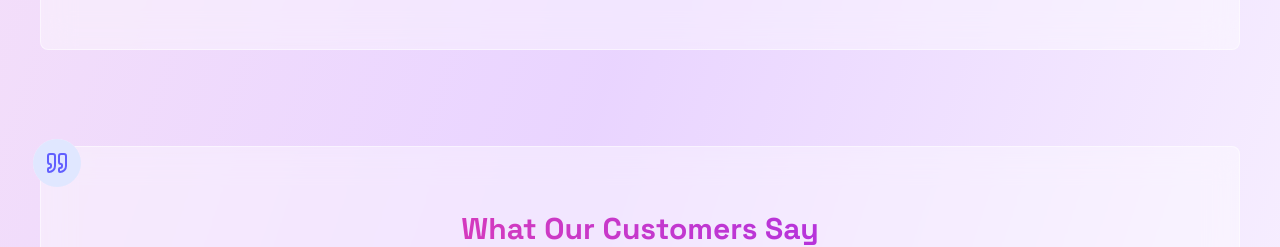
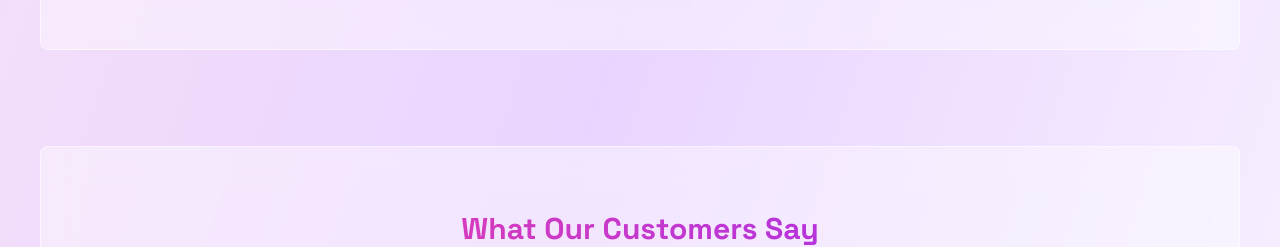
Before and after one commit to Yashxp1/softsell, a Next.js app: page / in a window 1280 px wide. Shown: the part 1960-2207 px from the top of the page. Built offline with nearby package versions, Linux system fonts and the light colour scheme.

Commit message:
refactor Features, Footer, and Reviews components by removing unnecessary comments and optimizing imports

```diff
--- a/src/components/Features.tsx
+++ b/src/components/Features.tsx
@@ -76,7 +76,7 @@ const Features = () => {
         </div>
       </div>
 
-      {/* Optional Stats Section */}
+
       <div className="container mx-auto px-6 mt-16">
         <div className="grid grid-cols-1 md:grid-cols-3 gap-8 max-w-4xl mx-auto">
           <div className="bg-white/70 dark:bg-gray-800/60 rounded-xl p-6 text-center">
--- a/src/components/Reviews.tsx
+++ b/src/components/Reviews.tsx
@@ -1,5 +1,5 @@
 import React from 'react';
-import { Star, Quote } from 'lucide-react';
+import { Star } from 'lucide-react';
 
 const testimonials = [
   {
@@ -47,25 +47,7 @@ const Reviews = () => {
               key={idx}
               className="bg-white dark:bg-gray-800 rounded-xl shadow-md overflow-hidden flex flex-col h-full"
             >
-              {/* Quote Icon */}
-              <div className="absolute -left-2 -top-2">
-                <div
-                  className={`p-3 rounded-full
-                  ${
-                    idx === 0
-                      ? 'bg-pink-100 dark:bg-pink-900/30 text-pink-500 dark:text-pink-300'
-                      : idx === 1
-                      ? 'bg-purple-100 dark:bg-purple-900/30 text-purple-500 dark:text-purple-300'
-                      : 'bg-indigo-100 dark:bg-indigo-900/30 text-indigo-500 dark:text-indigo-300'
-                  }`}
-                >
-                  <Quote size={24} />
-                </div>
-              </div>
-
-              {/* Content */}
               <div className="p-6 relative">
-                {/* Stars */}
                 <div className="flex mb-4">
                   {[...Array(testimonial.stars)].map((_, i) => (
                     <Star
@@ -76,12 +58,10 @@ const Reviews = () => {
                   ))}
                 </div>
 
-                {/* Quote */}
                 <p className="italic text-gray-600 dark:text-gray-300 mb-6">
                   "{testimonial.quote}"
                 </p>
 
-                {/* Person Info */}
                 <div className="mt-auto">
                   <h4 className="font-bold text-gray-800 dark:text-white">
                     {testimonial.name}
```
Also changed, not shown: src/components/Footer.tsx (+4 -4 lines).
